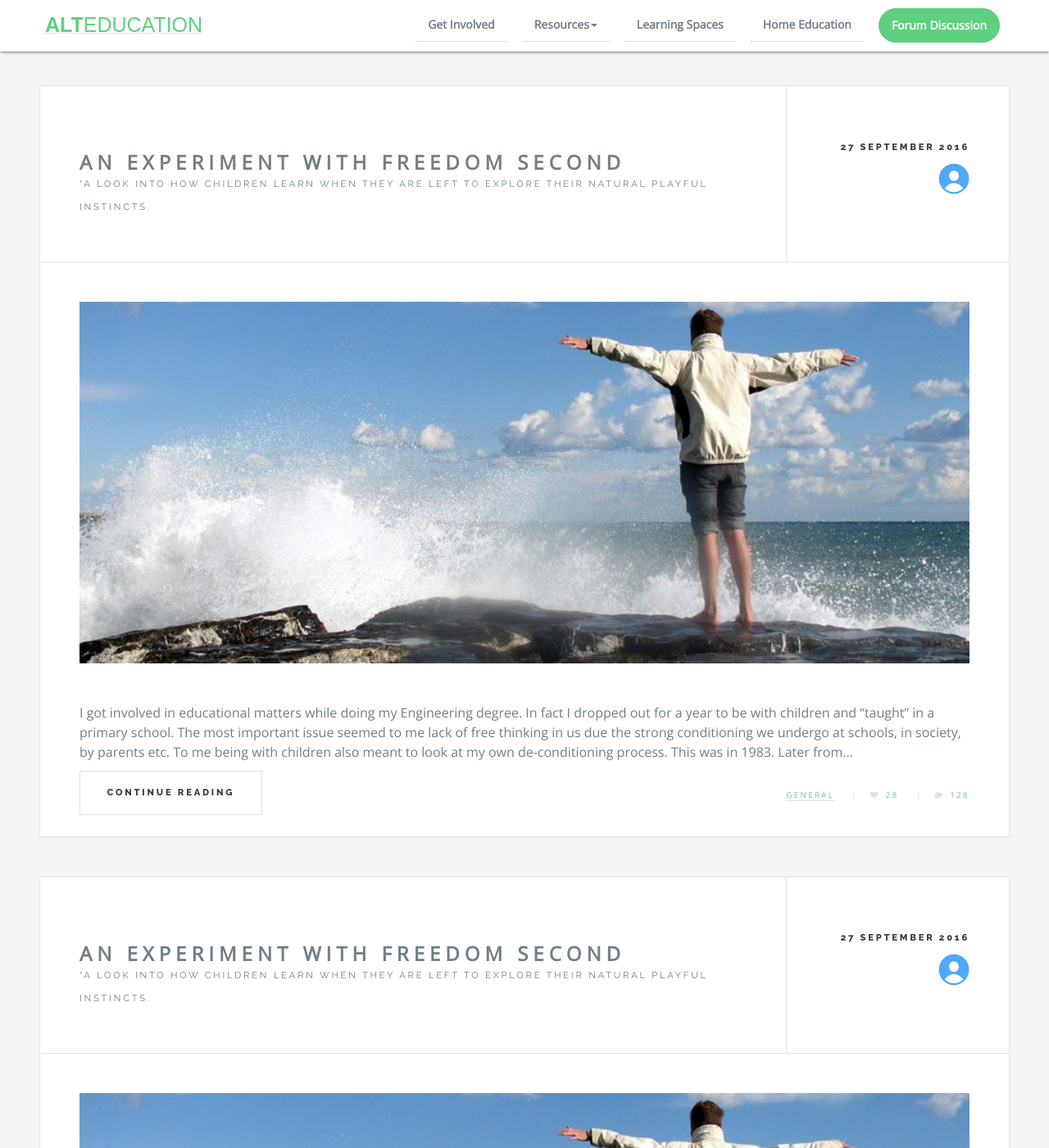
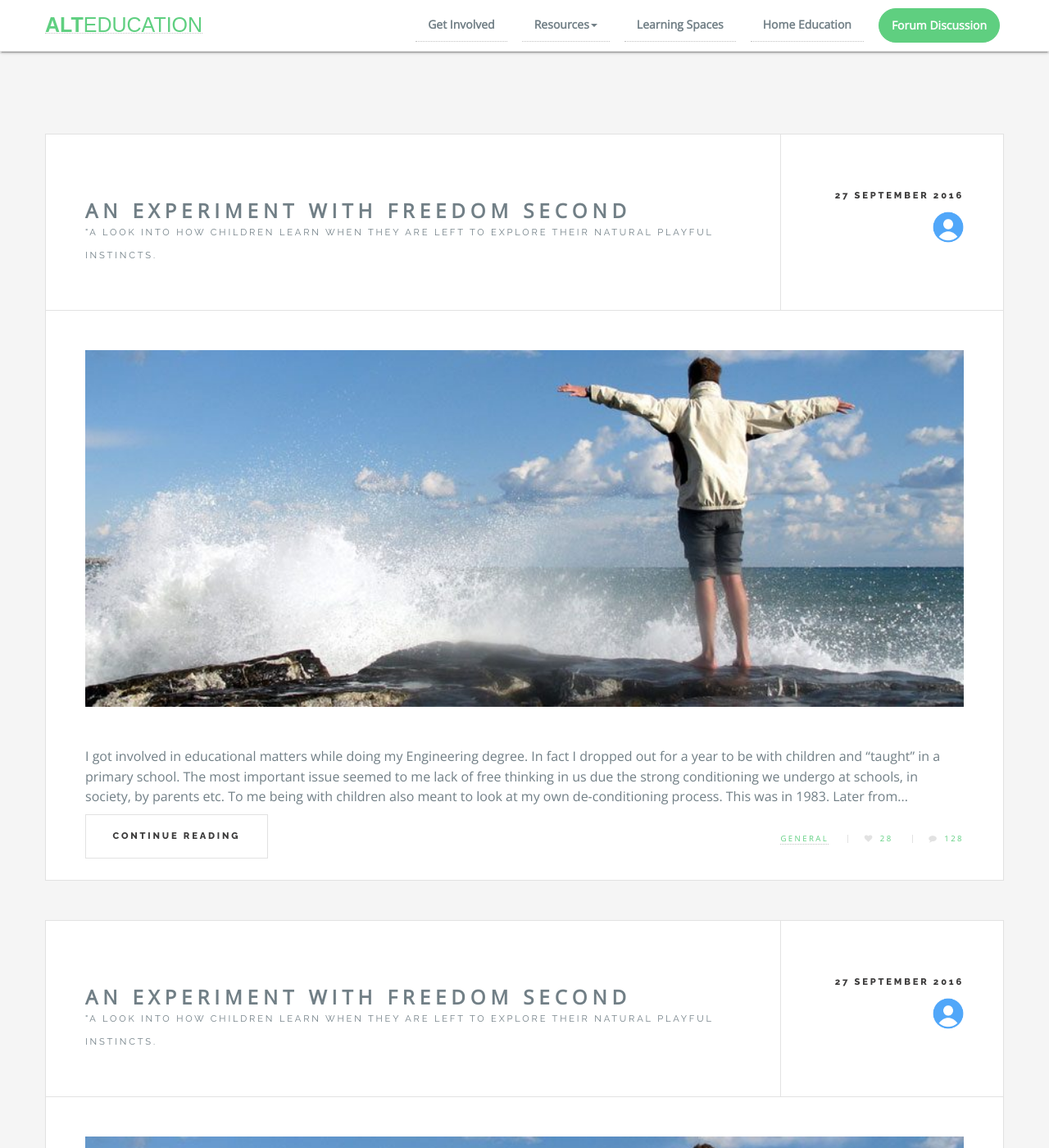
Before and after one commit to alternativeeducation/web, a Jekyll site: the page built from blog.html, in a window 1280 px wide and 1400 px high. Shown: the whole window at 82% size. Built offline with Jekyll 4.4.1, drawn with Linux system fonts in a browser that asks for light colours; some web fonts are replaced.

Commit message:
Updated Full Post Layout

```diff
--- a/css/blog.css
+++ b/css/blog.css
@@ -3208,6 +3208,8 @@
 		flex-grow: 1;
 		-ms-flex: 1;
 		width: 100%;
+		max-width: 1170px;
+		margin: 5% auto;
 	}
 
 /* Sidebar */
```
